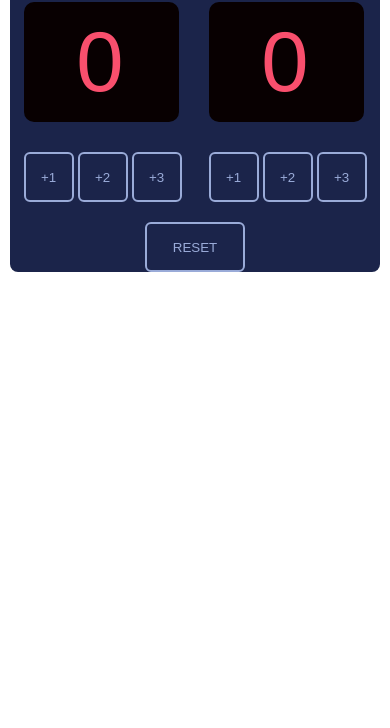
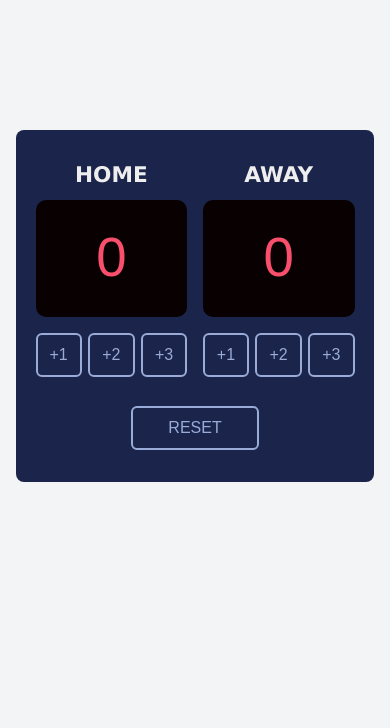
Before and after one commit to ayushhkumarr/Basketball-Scoreboard, a website built with Vite: page Scrim-s04k019/index.html in a window 390 px wide. Shown: the part 116-844 px from the top of the page. Built offline with nearby package versions, Linux system fonts and the light colour scheme; a web font is replaced by a local one.

Commit message:
Improve mobile scoreboard usability
Co-authored-by: Ayush Kumar <ayushkumarexclusive@gmail.com>

```diff
--- a/Scrim-s04k019/index.css
+++ b/Scrim-s04k019/index.css
@@ -1,152 +1,107 @@
+* {
+  box-sizing: border-box;
+}
+
 body {
+  display: grid;
+  place-items: center;
+  min-height: 100vh;
+  min-height: 100svh;
   margin: 0;
-    text-align: center;
-    background-color: white;
-   background-size: 575px 385px;
+  padding: 1rem;
+  background: #f3f4f6;
 }
 
 .container {
   display: flex;
   flex-direction: column;
   align-items: center;
-    justify-content: space-around;
-    background-color: #1B244A;
-    margin-left: 10px;
-    margin-right: 10px;
-    margin-top: 5px;
-    min-height: 345px;
+  justify-content: space-between;
+  width: min(100%, 36rem);
+  min-height: 22rem;
+  padding: 2rem clamp(1rem, 5vw, 2.25rem);
   border-radius: 8px;
+  background: #1b244a;
+}
+
+.visually-hidden {
+  position: absolute;
+  width: 1px;
+  height: 1px;
+  overflow: hidden;
+  clip: rect(0, 0, 0, 0);
+  white-space: nowrap;
+  clip-path: inset(50%);
 }
 
 .scoreboards {
-    display: flex;
-    justify-content: space-around;
+  display: grid;
+  grid-template-columns: repeat(2, minmax(0, 1fr));
+  gap: clamp(0.75rem, 4vw, 1.5rem);
   width: 100%;
 }
 
+.team {
+  min-width: 0;
+  text-align: center;
+}
+
+.team h2 {
+  margin: 0 0 0.75rem;
+  color: #eee;
+  font: 800 clamp(1.35rem, 5.5vw, 2rem) / 1.2 Verdana, sans-serif;
+}
+
 .score {
-    width: 155px;
-    height: 120px;
-    background-color: #080001;
   display: flex;
+  align-items: center;
   justify-content: center;
-    align-items: center;
+  width: 100%;
+  max-width: 10rem;
+  height: clamp(7rem, 30vw, 8rem);
+  margin: 0 auto;
   border-radius: 10px;
+  background: #080001;
 }
 
 .score p {
-    font-family: 'Cursed Timer ULiL', sans-serif;
-    color: #F94F6D;
-    font-size: 85px;
   margin: 0;
-    margin-right: 2px;
+  color: #f94f6d;
+  font: clamp(3rem, 14vw, 5rem) / 1 'Cursed Timer ULiL', sans-serif;
+  white-space: nowrap;
 }
 
-.home {
-     font-family: 'Verdana', sans-serif;
-     color: #EEEEEE;
-     margin-top: 50px;
-     font-size: 45px;
-     font-weight:900;
-     margin-bottom: 10px;
+.score-controls {
+  display: grid;
+  grid-template-columns: repeat(3, minmax(0, 1fr));
+  gap: 0.4rem;
+  margin-top: 1rem;
 }
 
-.guest {
-     font-family: 'Verdana', sans-serif;
-     color: #EEEEEE;
-     margin-top: 50px;
-     font-size: 45px;
-     font-weight: bold;
-     margin-bottom: 10px;
+.score-controls button,
+#reset {
+  min-height: 44px;
+  border: 2px solid #9aabd8;
+  border-radius: 6px;
+  background: #1b244a;
+  color: #9aabd8;
+  cursor: pointer;
+  font: 1rem 'Cursed Timer ULiL', sans-serif;
 }
 
-#home-one {
-    font-family: 'Cursed Timer ULiL', sans-serif;
-    margin-top: 30px;
-    color: #9AABD8;
-    background-color: #1B244A;
-    border: 2px solid #9AABD8;
-    width: 50px;
-    height: 50px;
-    border-radius: 6px;
-    justify-content: space-around;
-    size: 20px;
+.score-controls button:hover,
+#reset:hover {
+  background: #9aabd8;
+  color: #1b244a;
 }
 
-#home-two {
-    font-family: 'Cursed Timer ULiL', sans-serif;
-    margin-top: 30px;
-    color: #9AABD8;
-    background-color: #1B244A;
-    border: 2px solid #9AABD8;
-    width: 50px;
-    height: 50px;
-    border-radius: 6px;
-    justify-content: space-around;
-    size: 20px;
-}
-
-#home-three {
-    font-family: 'Cursed Timer ULiL', sans-serif;
-    margin-top: 30px;
-    color: #9AABD8;
-    background-color: #1B244A;
-    border: 2px solid #9AABD8;
-    width: 50px;
-    height: 50px;
-    border-radius: 6px;
-    justify-content: space-around;
-    size: 20px;
-}
-
-#guest-one {
-    font-family: 'Cursed Timer ULiL', sans-serif;
-    margin-top: 30px;
-    color: #9AABD8;
-    background-color: #1B244A;
-    border: 2px solid #9AABD8;
-    width: 50px;
-    height: 50px;
-    border-radius: 6px;
-    justify-content: space-around;
-    size: 20px;
-}
-
-#guest-two {
-    font-family: 'Cursed Timer ULiL', sans-serif;
-    margin-top: 30px;
-    color: #9AABD8;
-    background-color: #1B244A;
-    border: 2px solid #9AABD8;
-    width: 50px;
-    height: 50px;
-    border-radius: 6px;
-    justify-content: space-around;
-    size: 20px;
-}
-
-#guest-three {
-    font-family: 'Cursed Timer ULiL', sans-serif;
-    margin-top: 30px;
-    color: #9AABD8;
-    background-color: #1B244A;
-    border: 2px solid #9AABD8;
-    width: 50px;
-    height: 50px;
-    border-radius: 6px;
-    justify-content: space-around;
-    size: 20px;
+.score-controls button:focus-visible,
+#reset:focus-visible {
+  outline: 3px solid #f94f6d;
+  outline-offset: 3px;
 }
 
 #reset {
-    font-family: 'Cursed Timer ULiL', sans-serif;
-    margin-top: 20px;
-    color: #9AABD8;
-    background-color: #1B244A;
-    border: 2px solid #9AABD8;
-    width: 100px;
-    height: 50px;
-    border-radius: 6px;
-    justify-content: space-around;
-    size: 20px;
+  width: min(100%, 8rem);
+  margin-top: 1.5rem;
 }
--- a/Scrim-s04k019/index.html
+++ b/Scrim-s04k019/index.html
@@ -1,33 +1,42 @@
-<html>
+<!doctype html>
+<html lang="en">
   <head>
+    <meta charset="UTF-8" />
+    <meta name="viewport" content="width=device-width, initial-scale=1.0" />
+    <meta name="theme-color" content="#1b244a" />
+    <title>Basketball Scoreboard</title>
     <link rel="stylesheet" href="index.css" />
     <link
       href="https://fonts.cdnfonts.com/css/cursed-timer-ulil"
       rel="stylesheet"
     />
     <link href="https://fonts.cdnfonts.com/css/verdana" rel="stylesheet" />
-    <style></style>
   </head>
   <body>
-    <div class="container">
+    <main class="container" aria-label="Basketball scoreboard">
+      <h1 class="visually-hidden">Basketball scoreboard</h1>
       <div class="scoreboards">
-        <div id="home-cnt">
-          <h3 class="home">HOME</h3>
-          <div class="score"><p id="home-score">0</p></div>
-          <button id="home-one" onclick="oneHome()">+1</button>
-          <button id="home-two" onclick="twoHome()">+2</button>
-          <button id="home-three" onclick="threeHome()">+3</button>
-        </div>
-        <div id="guest-cnt">
-          <h3 class="guest">AWAY</h3>
-          <div class="score"><p id="guest-score">0</p></div>
-          <button id="guest-one" onclick="oneGuest()">+1</button>
-          <button id="guest-two" onclick="twoGuest()">+2</button>
-          <button id="guest-three" onclick="threeGuest()">+3</button>
-        </div>
+        <section class="team" aria-labelledby="home-heading">
+          <h2 id="home-heading">HOME</h2>
+          <div class="score"><p id="home-score" aria-live="polite" aria-atomic="true">0</p></div>
+          <div class="score-controls" role="group" aria-label="Add points to home">
+            <button onclick="oneHome()">+1</button>
+            <button onclick="twoHome()">+2</button>
+            <button onclick="threeHome()">+3</button>
+          </div>
+        </section>
+        <section class="team" aria-labelledby="guest-heading">
+          <h2 id="guest-heading">AWAY</h2>
+          <div class="score"><p id="guest-score" aria-live="polite" aria-atomic="true">0</p></div>
+          <div class="score-controls" role="group" aria-label="Add points to away">
+            <button onclick="oneGuest()">+1</button>
+            <button onclick="twoGuest()">+2</button>
+            <button onclick="threeGuest()">+3</button>
+          </div>
+        </section>
       </div>
       <button id="reset" onclick="reset()">RESET</button>
-    </div>
+    </main>
     <script src="index.js"></script>
   </body>
 </html>
```
Lines whose indentation alone changed are shown as unchanged.
